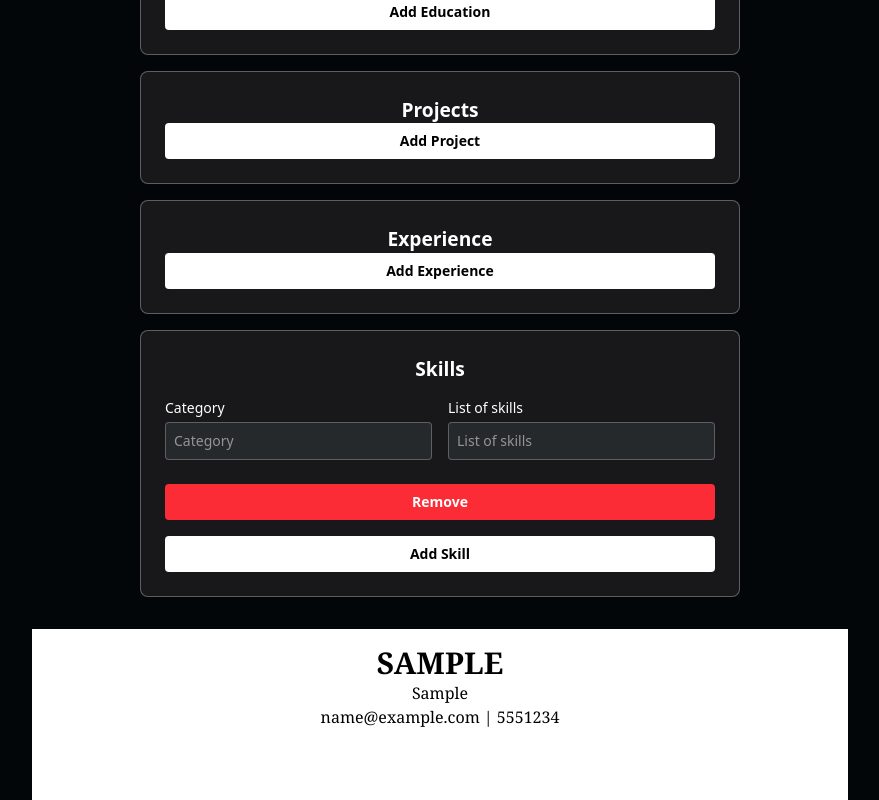
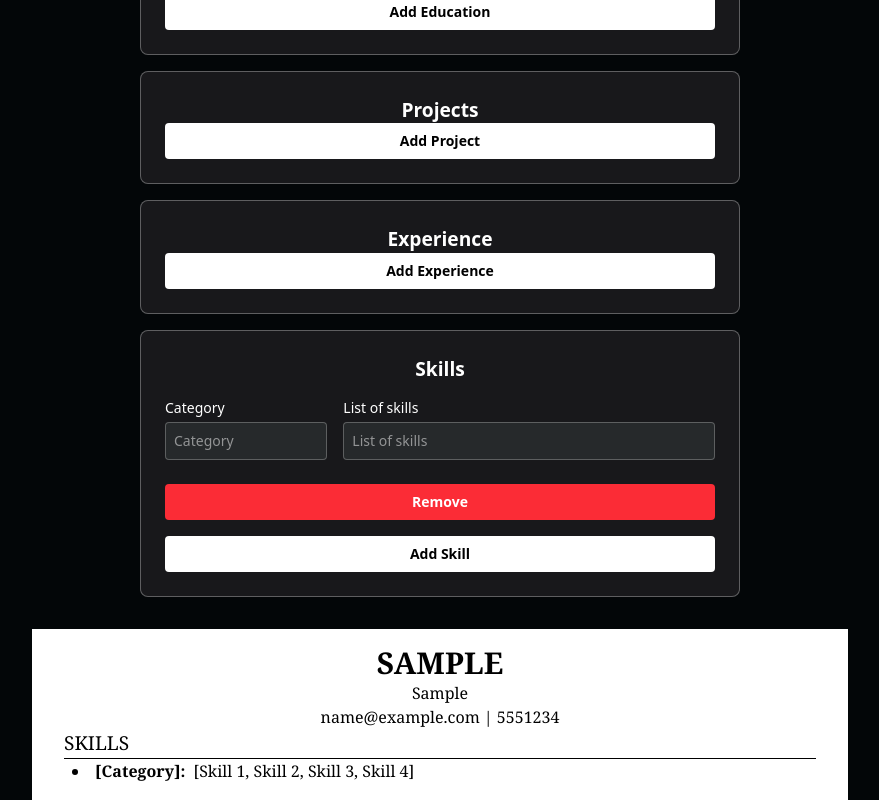
Before and after one commit to cedorikku/react-resume-builder, a React (Vite) app: page / in a window 1280 px wide. Both pictures are taken after typing "Sample", "Sample", "name@example.com", "5551234" into the empty fields and a click on the button "Add Skill". Shown: the part 426-1226 px from the top of the page, without its empty margins (200-1079 px from the left). Built offline with nearby package versions, Linux system fonts and the light colour scheme.

Commit message:
Add skills print display

```diff
--- a/src/Print.jsx
+++ b/src/Print.jsx
@@ -10,6 +10,7 @@ const Print = ({ props }) => {
         projectResponsibilities,
         experiences,
         experienceResponsibilities,
+        skills,
     } = props;
 
     return (
@@ -160,7 +161,34 @@ const Print = ({ props }) => {
                     ''
                 )}
 
-                {/* Put more print body sections (component) down here */}
+                {skills.length != 0 ? (
+                    <PrintSection name="Skills">
+                        <ul>
+                            {skills.map((skillItem) => {
+                                return (
+                                    <li
+                                        key={skillItem.key}
+                                        className="skill-item"
+                                    >
+                                        {skillItem.category ? (
+                                            <span className="mr-4 font-bold">
+                                                {skillItem.category}:
+                                            </span>
+                                        ) : (
+                                            <span className="mr-4 font-bold">
+                                                [Category]:
+                                            </span>
+                                        )}
+                                        {skillItem.values ||
+                                            '[Skill 1, Skill 2, Skill 3, Skill 4]'}
+                                    </li>
+                                );
+                            })}
+                        </ul>
+                    </PrintSection>
+                ) : (
+                    ''
+                )}
             </div>
         </div>
     );
--- a/src/styles/Form.css
+++ b/src/styles/Form.css
@@ -11,3 +11,6 @@
     gap: 1rem;
     margin-bottom: 0.5rem;
 }
+.two-col.short-long > div:first-child {
+    flex-basis: 30ch;
+}
```
